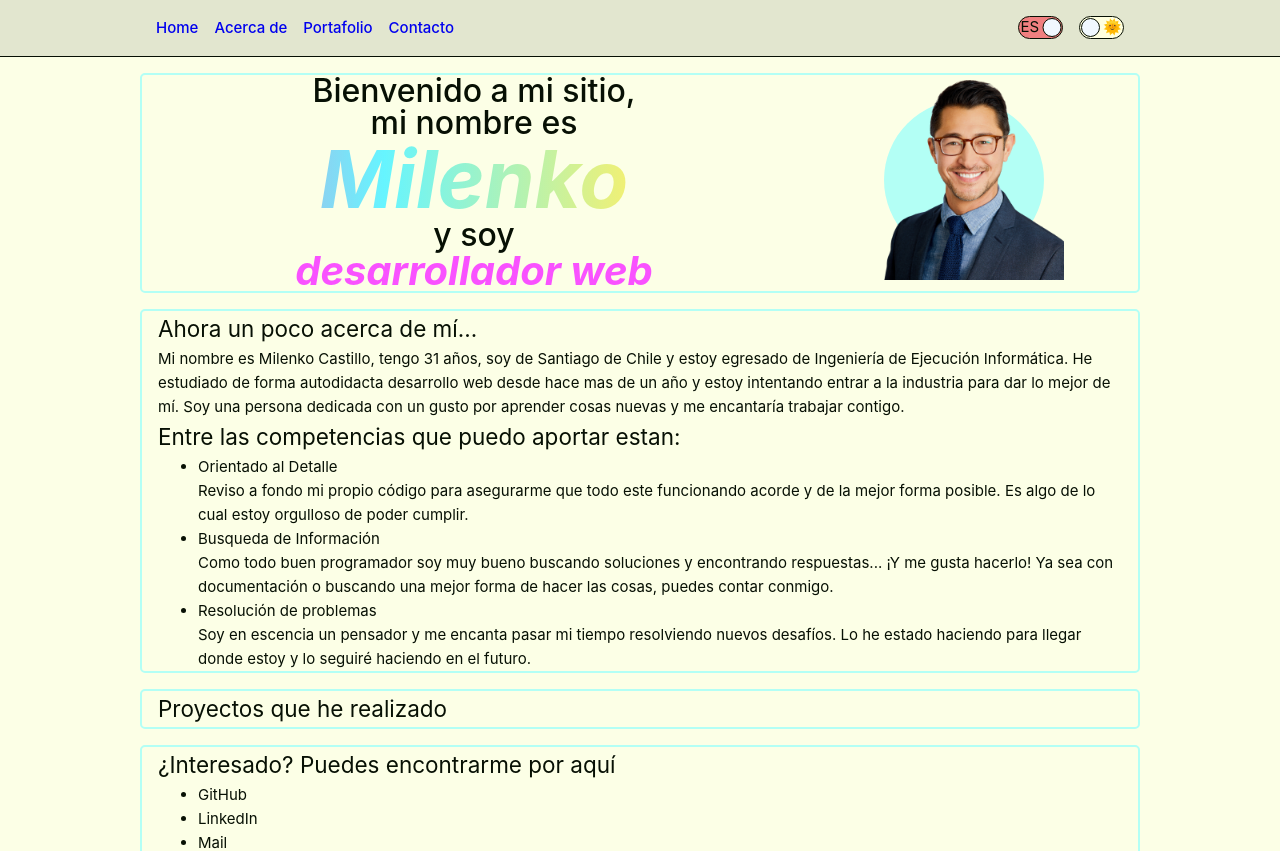
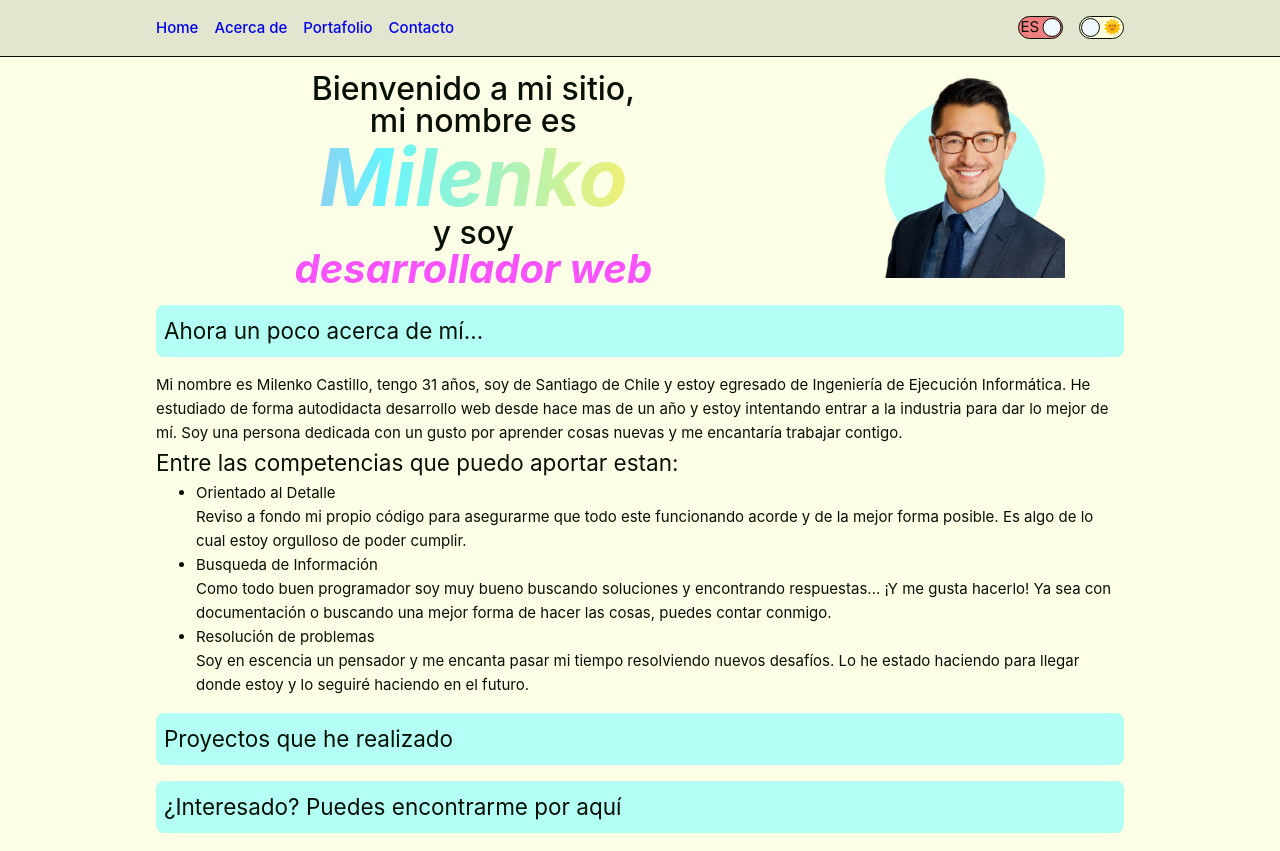
Before and after one commit to stixbunny/portfolio, a Vue app: page / in a window 1280 px wide. Shown: the top 851 px of the page. Built offline with nearby package versions, Linux system fonts and the light colour scheme.

Commit message:
smooth scrolling and section title background

```diff
--- a/src/assets/base.css
+++ b/src/assets/base.css
@@ -48,7 +48,7 @@
 }
 
 html {
-  scroll-behavior: smooth;
+  scroll-behavior: smooth !important;
 }
 
 body {
--- a/src/assets/main.css
+++ b/src/assets/main.css
@@ -29,11 +29,16 @@ a:visited {
   color: inherit;
 }
 
-section {
-  margin-inline: 2rem;
+section > h1 {
+  background: var(--color-primary);
+  border-radius: 0.5rem;
+  padding: 0.5rem;
+  margin-bottom: 1rem;
+  text-wrap: balance;
 }
 
-section {
-  border: 2px solid var(--color-primary);
-  border-radius: 5px;
+@media (max-width: 35em) {
+  section > h1 {
+    text-align: center;
+  }
 }
```
